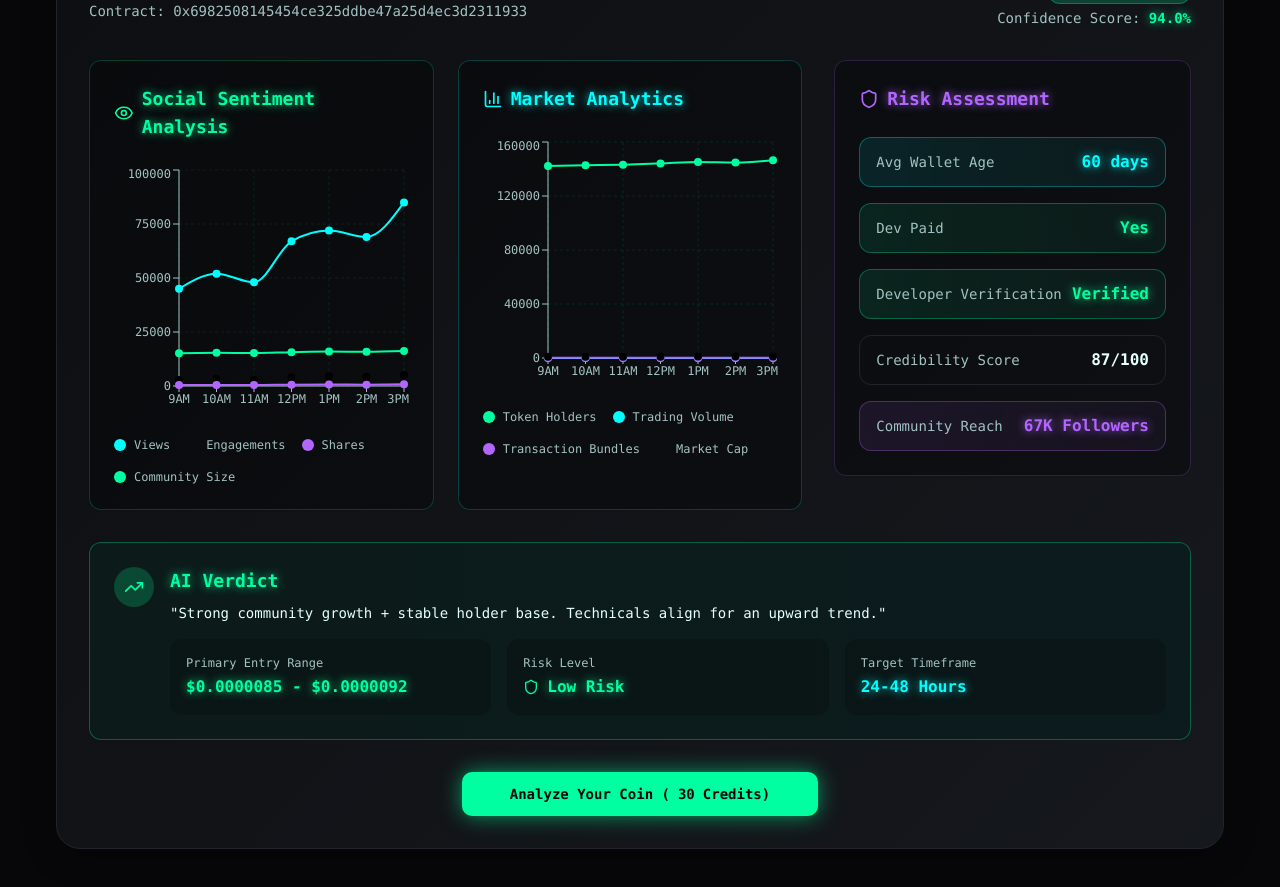
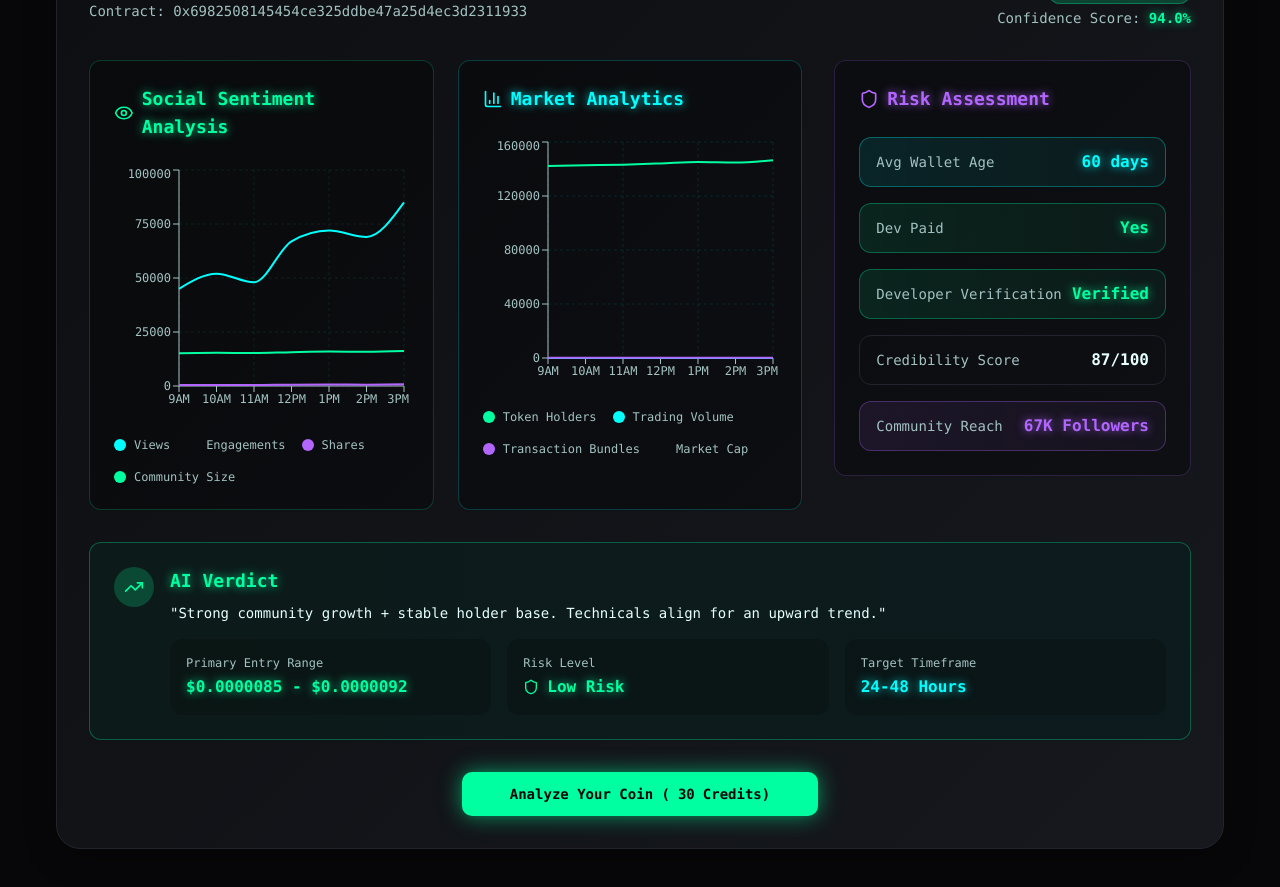
Before and after one commit to 9440891060i-sudo/neon-memescan-ai, a React (Vite) app: page / in a window 1280 px wide. Shown: the part 2140-3027 px from the top of the page. Built offline with nearby package versions, Linux system fonts and the light colour scheme; the HTML template or start-up script is replaced by a standard one.

Commit message:
Fix chart animation

```diff
--- a/src/components/AnimatedChart.tsx
+++ b/src/components/AnimatedChart.tsx
@@ -21,29 +21,16 @@ export const AnimatedChart = ({
   tooltipFormatter,
   children
 }: AnimatedChartProps) => {
-  const [showLines, setShowLines] = useState<boolean[]>(lines.map(() => false));
+  const [shouldRender, setShouldRender] = useState(false);
 
   useEffect(() => {
-    if (!isVisible) {
-      setShowLines(lines.map(() => false));
-      return;
-    }
-
-    // Stagger the appearance of each line
-    lines.forEach((_, index) => {
-      setTimeout(() => {
-        setShowLines(prev => {
-          const newState = [...prev];
-          newState[index] = true;
-          return newState;
-        });
-      }, index * 300);
-    });
-  }, [isVisible, lines.length]);
+    if (isVisible) setShouldRender(true);
+  }, [isVisible]);
 
   return (
     <ResponsiveContainer width="100%" height="100%">
-      <LineChart data={data}>
+      {shouldRender ? (
+        <LineChart data={data} key="animated">
           <CartesianGrid strokeDasharray="3 3" stroke={gridColor} />
           <XAxis
             dataKey="time"
@@ -60,23 +47,24 @@ export const AnimatedChart = ({
             }}
             formatter={tooltipFormatter}
           />
-        {lines.map(({ dataKey, stroke }, index) => (
+          {lines.map(({ dataKey, stroke }) => (
             <Line
               key={dataKey}
               type="monotone"
               dataKey={dataKey}
               stroke={stroke}
               strokeWidth={2}
-            dot={{ fill: stroke, strokeWidth: 0, r: 4 }}
-            activeDot={{ r: 6, stroke, strokeWidth: 2, fill: stroke }}
-            style={{
-              opacity: showLines[index] ? 1 : 0,
-              transition: 'opacity 0.8s ease-out'
-            }}
+              dot={{ r: 0 }}
+              activeDot={{ r: 4, stroke, strokeWidth: 2, fill: stroke }}
+              isAnimationActive={true}
+              animationBegin={0}
+              animationDuration={1200}
+              animationEasing="ease-out"
             />
           ))}
           {children}
         </LineChart>
+      ) : null}
     </ResponsiveContainer>
   );
 };
```
Lines whose indentation alone changed are shown as unchanged.
